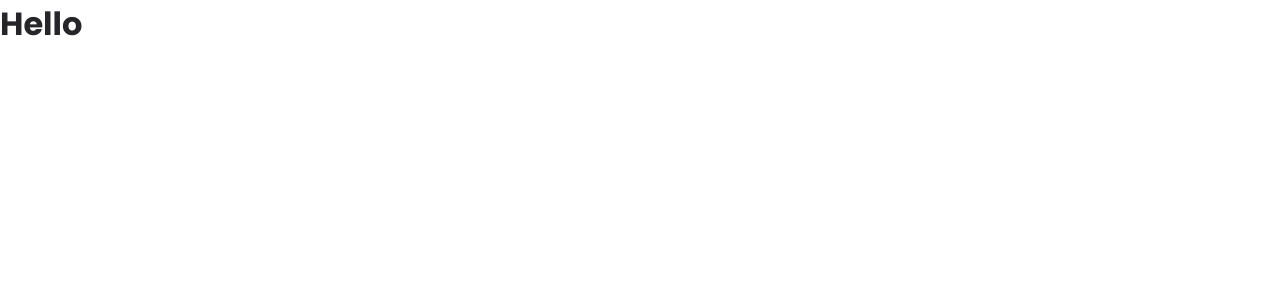
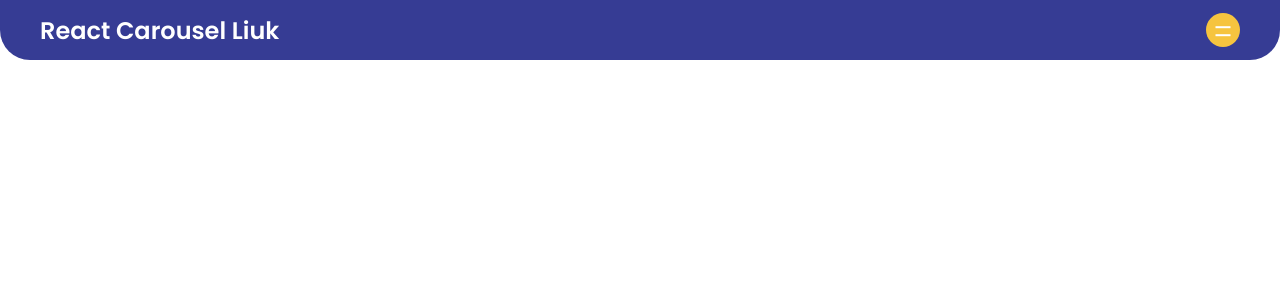
Before and after one commit to LukeGibran/react-carousel-liuk, a React app: page / in a window 1280 px wide. Shown: the top 300 px of the page. Built offline with nearby package versions, Linux system fonts and the light colour scheme.

Commit message:
Navbar added

```diff
--- a/src/client/App.jsx
+++ b/src/client/App.jsx
@@ -1,10 +1,12 @@
 import React from 'react';
 import './scss/main.scss';
+
+import Navbar from './layouts/Navbar';
 
 const App = () => {
   return (
     <div id="app">
-      <h1>Hello</h1>
+      <Navbar />
     </div>
   );
 };
--- /dev/null
+++ b/src/client/layouts/Navbar.jsx
@@ -0,0 +1,10 @@
+import React from 'react';
+
+const header = () => (
+  <div className='navbar'>
+    <div className='navbar-title'>React Carousel Liuk</div>
+    <div className='hamburger-menu'></div>
+  </div>
+);
+
+export default header;
--- /dev/null
+++ b/src/client/scss/layouts/_navbar.scss
@@ -0,0 +1,41 @@
+.navbar {
+  background-color: $primary;
+  height: 60px;
+  border-bottom-left-radius: 30px;
+  border-bottom-right-radius: 30px;
+  padding: 0 40px;
+  display: flex;
+  justify-content: space-between;
+  align-items: center;
+  margin-bottom: 10px;
+  .navbar-title {
+    color: #fff;
+    font-size: 1.5em;
+    font-weight: 600;
+  }
+
+  .hamburger-menu {
+    width: 34px;
+    height: 34px;
+    background-color: $secondary;
+    border-radius: 50%;
+    position: relative;
+    cursor: pointer;
+  }
+
+  .hamburger-menu::before,
+  .hamburger-menu::after {
+    content: '';
+    position: absolute;
+    top: 40%;
+    left: 50%;
+    transform: translate(-50%, -40%);
+    width: 15px;
+    height: 2px;
+    background-color: #fff;
+  }
+
+  .hamburger-menu::after {
+    top: 65%;
+  }
+}
--- a/src/client/scss/main.scss
+++ b/src/client/scss/main.scss
@@ -1,6 +1,8 @@
-
 // Variables to be use
 @import 'variables';
+
+// Layouts
+@import './layouts/navbar';
 
 * {
   padding: 0;
@@ -12,7 +14,6 @@ body {
   font-family: 'Poppins', sans-serif;
   color: $black;
 }
-
 
 // Scrollbars
 
```
Lines whose indentation alone changed are shown as unchanged.
